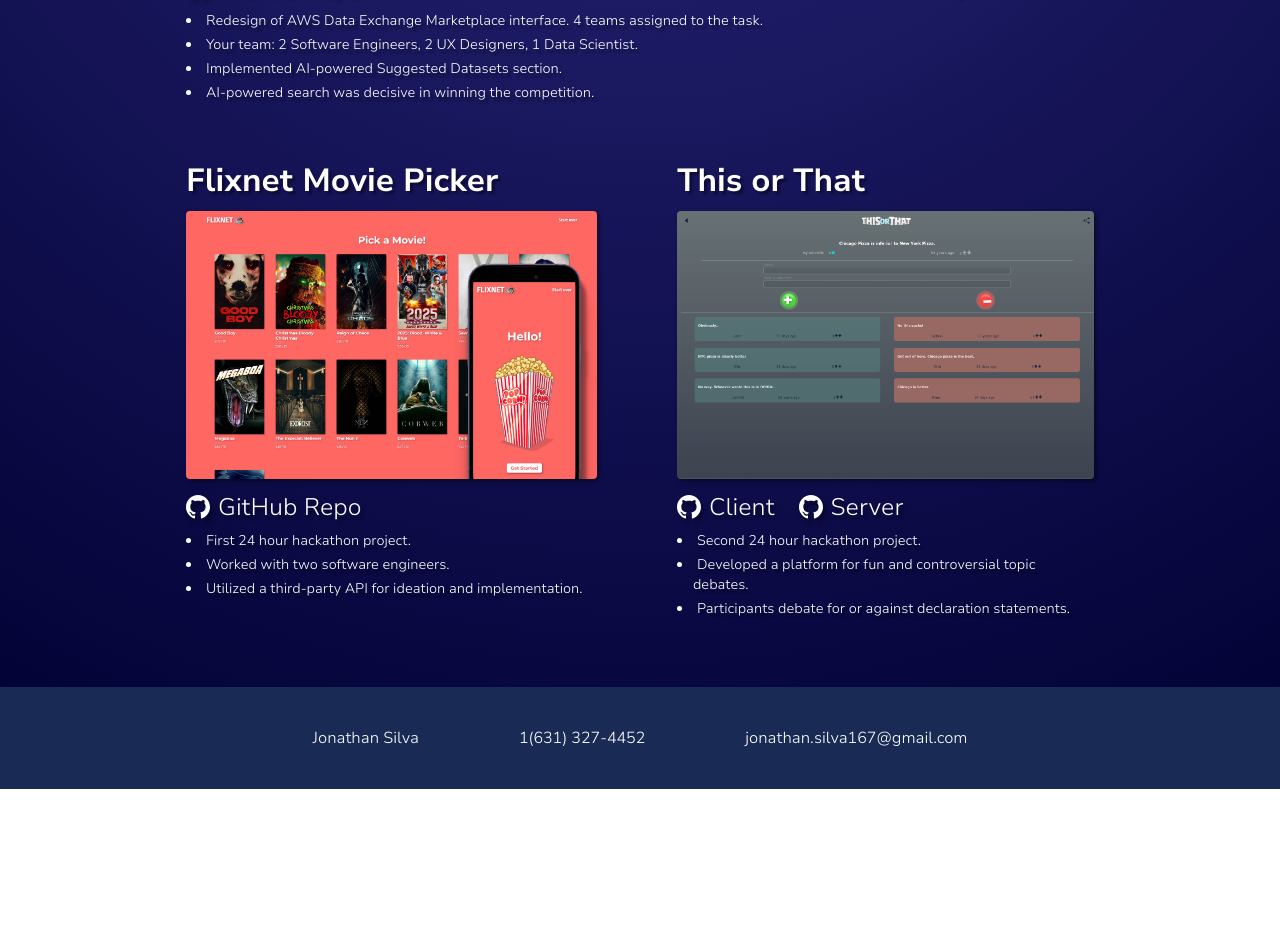
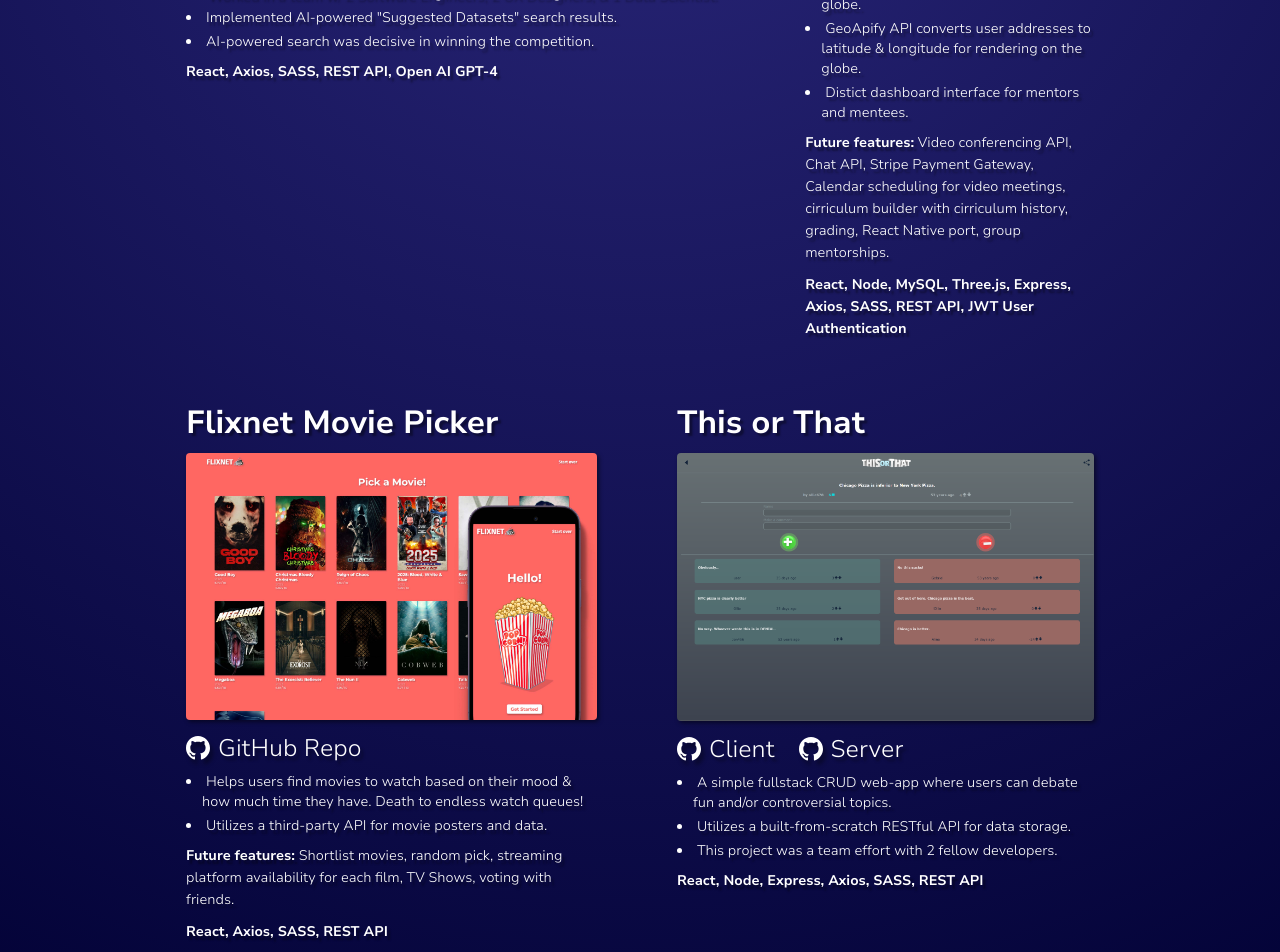
Before and after one commit to jon-slva/se-portfolio, a React (Create React App) app: page / in a window 1280 px wide. Shown: the part 1680-2632 px from the top of the page. Before the commit the page ends 2469 px from the top, so only its background shows below. Built offline with nearby package versions, Linux system fonts and the light colour scheme.

Commit message:
Add live link and hover effects to project images, revise bullets, add stack and future features to projects

```diff
--- a/src/components/Project/Project.jsx
+++ b/src/components/Project/Project.jsx
@@ -1,20 +1,26 @@
 import logoGithub from '../../assets/images/skills/github.svg';
 import "./Project.scss";
 
-const Project = ({ title, description, imgSrc, github1, github2 }) => {
+const Project = ({ title, description, imgSrc, github1, github2, liveLink }) => {
 
 	return (
 		<article className='project'>
 			<h3 className="project__title">{title}</h3>
+			{liveLink ? (
+				<a href={liveLink} target="_blank" className="live-link">
 					<img src={imgSrc} alt={title} className="project__img" />
+				</a>
+			) : (
+				<img src={imgSrc} alt={title} className="project__img" />
+			)}
 			<div className='project__links'>
-                {github1.link ? <a href={github1.link} className="project__link">
+				{github1.link ? <a href={github1.link} target="_blank" className="project__link">
 					<img className="project__link--github-logo" src={logoGithub} alt="" />
 					<p className="project__link--github-label">
 						{github1.label}
 					</p>
 				</a> : null}
-                {github2.link ? <a href={github2.link} className="project__link">
+				{github2.link ? <a href={github2.link} target="_blank" className="project__link">
 					<img className="project__link--github-logo" src={logoGithub} alt="" />
 					<p className="project__link--github-label">
 						{github2.label}
--- a/src/components/Project/Project.scss
+++ b/src/components/Project/Project.scss
@@ -42,6 +42,8 @@
 		@include tablet {
 			margin-bottom: 0.75rem;
 		}
+
+
 	}
 
 	&__links {
@@ -82,3 +84,56 @@
 
 	}
 }
+
+
+.live-link {
+	position: relative;
+
+
+	&::after {
+		content: "Live Demo";
+		position: absolute;
+		top: 0;
+		left: 0;
+		width: 100%;
+		height: 100%;
+		background-color: rgba(0, 0, 0, 0.9);
+		opacity: 0;
+		transition: opacity 0.3s ease;
+		display: flex;
+		justify-content: center;
+		align-items: center;
+		font-size: 52px;
+		font-weight: bolder;
+	}
+
+	&:hover::after {
+		opacity: 0.5;
+	}
+}
+
+.no-link {
+	position: relative;
+
+	&::after {
+		content: "Not Deployed";
+		position: absolute;
+		top: 0;
+		left: 0;
+		width: 100%;
+		height: 100%;
+		background-color: rgba(0, 0, 0, 0.9);
+		opacity: 0;
+		transition: opacity 0.3s ease;
+		display: flex;
+		justify-content: center;
+		align-items: center;
+		font-size: 60px;
+		font-weight: bolder;
+	}
+
+	&:hover::after {
+		opacity: 0.5;
+	}
+
+}
--- a/src/components/Projects/Projects.jsx
+++ b/src/components/Projects/Projects.jsx
@@ -22,23 +22,29 @@
 					description={
 						<ul className='projects__description'>
 							<li>
-                                Redesign of AWS Data Exchange Marketplace interface.
+								24 hours to redesign the AWS Data Exchange Marketplace interface.
 								4 teams assigned to the task.
 							</li>
 							<li>
-                                Your team: 2 Software Engineers, 2 UX Designers, 1 Data Scientist.
+								Worked in a team w/ 2 Software Engineers, 2 UX Designers, & 1 Data Scientist.
 							</li>
 							<li>
-                                Implemented AI-powered Suggested Datasets section.
+								Implemented AI-powered "Suggested Datasets" search results.
 							</li>
 							<li>
 								AI-powered search was decisive in winning the competition.
 							</li>
+							<p className='projects__stack'>
+								<strong>
+									React, Axios, SASS, REST API, Open AI GPT-4
+								</strong>
+							</p>
 						</ul>
 					}
 					imgSrc={AWSPic}
 					github1={{ link: 'https://github.com/malyesh/aws-hackathon', label: 'GitHub Repo' }}
 					github2={{ link: '', label: '' }}
+					liveLink={'https://awshackathon.johnny5ive.com/'}
 				/>
 
 				<Project
@@ -46,17 +52,25 @@
 					description={
 						<ul className='projects__description'>
 							<li>
-                                My bootcamp capstone project.
-                            </li>
-                            <li>
-                                Your team: 2 Software Engineers, 2 UX Designers, 1 Data Scientist.
-                            </li>
-                            <li>
-                                Platform created to connect learners with experienced mentors.
+								A fullstack web-application for connecting learners with experienced mentors in a variety of topics. The mission is to reduce the barrier to entry for learning new things, and eliminate the arduous initial research needed to begin a new hobby or career.
 							</li>
 							<li>
 								Utilizes Three.js for rendering interactions and user locations on a 3D globe.
 							</li>
+							<li>
+								GeoApify API converts user addresses to latitude & longitude for rendering on the globe.
+							</li>
+							<li>
+								Distict dashboard interface for mentors and mentees.
+							</li>
+							<p className='projects__stack'>
+								<strong>Future features:</strong> Video conferencing API, Chat API, Stripe Payment Gateway, Calendar scheduling for video meetings, cirriculum builder with cirriculum history, grading, React Native port, group mentorships.
+							</p>
+							<p className='projects__stack'>
+								<strong>
+									React, Node, MySQL, Three.js, Express, Axios, SASS, REST API, JWT User Authentication
+								</strong>
+							</p>
 						</ul>
 					}
 					imgSrc={mentorPic}
@@ -71,19 +85,25 @@
 					description={
 						<ul className='projects__description'>
 							<li>
-                                First 24 hour hackathon project.
+								Helps users find movies to watch based on their mood & how much time they have. Death to endless watch queues!
 							</li>
 							<li>
-                                Worked with two software engineers.
+								Utilizes a third-party API for movie posters and data.
 							</li>
-                            <li>
-                                Utilized a third-party API for ideation and implementation.
-                            </li>
+							<p className='projects__stack'>
+								<strong>Future features:</strong> Shortlist movies, random pick, streaming platform availability for each film, TV Shows, voting with friends.
+							</p>
+							<p className='projects__stack'>
+								<strong>
+									React, Axios, SASS, REST API
+								</strong>
+							</p>
 						</ul>
 					}
 					imgSrc={flixPic}
 					github1={{ link: 'https://github.com/jon-slva/flixnet', label: 'GitHub Repo' }}
 					github2={{ link: '', label: '' }}
+					liveLink={'https://flixnet.johnny5ive.com/'}
 				/>
 
 				<Project
@@ -91,14 +111,19 @@
 					description={
 						<ul className='projects__description'>
 							<li>
-                                Second 24 hour hackathon project.
+								A simple fullstack CRUD web-app where users can debate fun and/or controversial topics.
 							</li>
 							<li>
-                                Developed a platform for fun and controversial topic debates.
+								Utilizes a built-from-scratch RESTful API for data storage.
 							</li>
 							<li>
-                                Participants debate for or against declaration statements.
+								This project was a team effort with 2 fellow developers.
 							</li>
+							<p className='projects__stack'>
+								<strong>
+									React, Node, Express, Axios, SASS, REST API
+								</strong>
+							</p>
 						</ul>
 					}
 					imgSrc={thisPic}
--- a/src/components/Projects/Projects.scss
+++ b/src/components/Projects/Projects.scss
@@ -71,6 +71,11 @@
 			}
 		}
 	}
+
+	&__stack {
+		font-size: 14px;
+		padding: 5px 0;
+	}
 }
 
 
```
Also changed, not shown: src/components/Header/Header.jsx (indentation only). Lines whose indentation alone changed are shown as unchanged.
